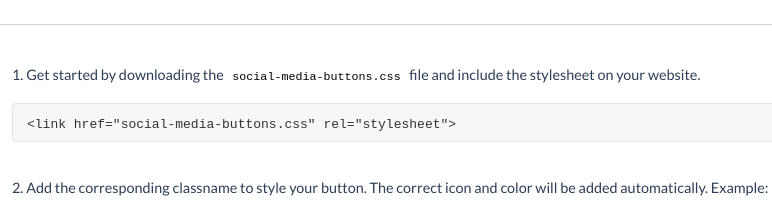
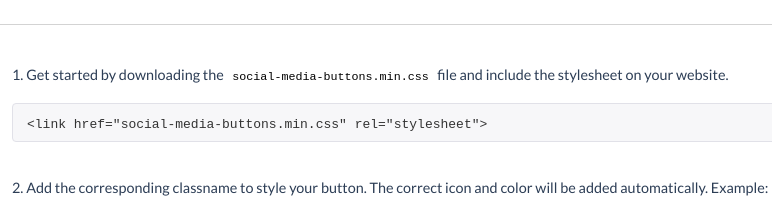
Before and after one commit to marijohannessen/social-media-buttons, a website: page index.html in a window 1280 px wide. Shown: the part 123-335 px from the top of the page, 293-1065 px from the left. Drawn offline with Linux system fonts and the light colour scheme; some icons are missing.

Commit message:
Added the minified version

```diff
--- a/index.html
+++ b/index.html
@@ -49,9 +49,9 @@
 
 		<div class='header'>
 
-			<p>1. Get started by downloading the <a href='https://raw.githubusercontent.com/marijohannessen/social-media-buttons/master/source/social-media-buttons.min.css' class='download' download><code>social-media-buttons.css</code></a> file and include the stylesheet on your website.</p>
+			<p>1. Get started by downloading the <a href='https://raw.githubusercontent.com/marijohannessen/social-media-buttons/master/source/social-media-buttons.min.css' class='download' download><code>social-media-buttons.min.css</code></a> file and include the stylesheet on your website.</p>
 			<figure class='highlight'>
-					<code data-lang='html'><span><</span><span>link href="social-media-buttons.css" rel="stylesheet"</span>></code>
+					<code data-lang='html'><span><</span><span>link href="social-media-buttons.min.css" rel="stylesheet"</span>></code>
 			</figure>
 			<p>2. Add the corresponding classname to style your button. The correct icon and color will be added automatically. Example:</p>
 			<figure class='highlight'>
```
Also changed, not shown: README.md.
